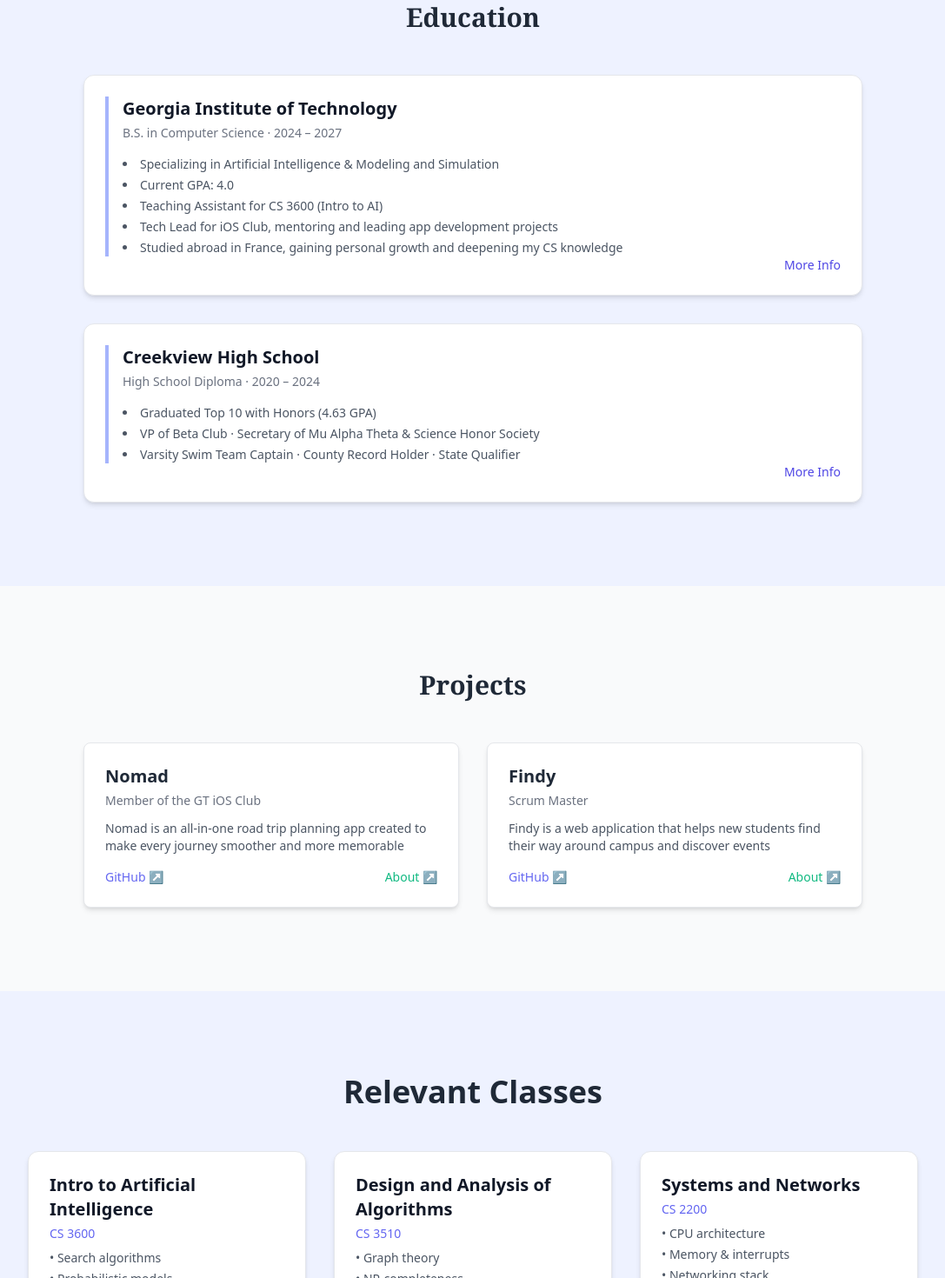
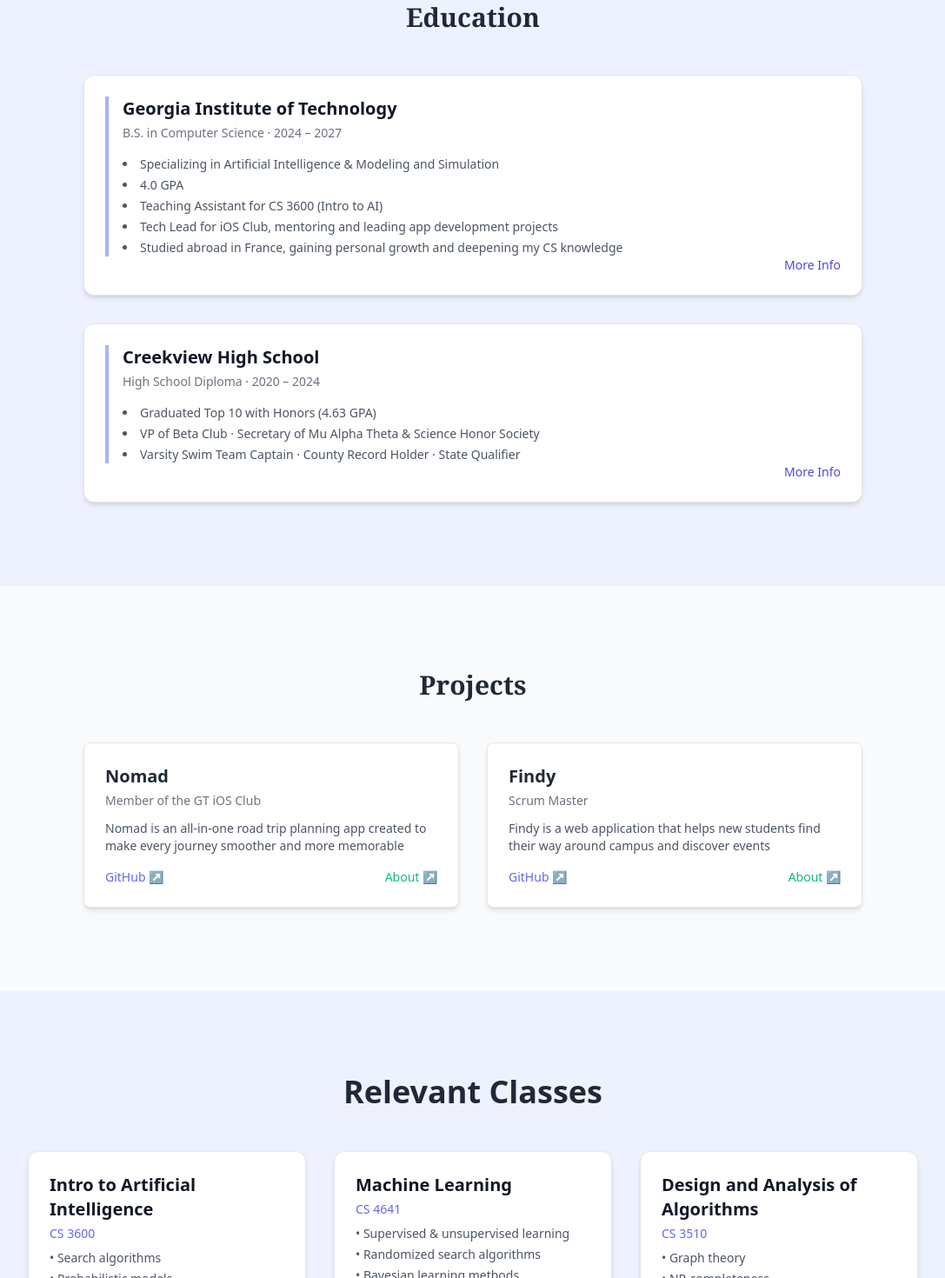
Before and after one commit to BraydenHuguenard/portfolio, a React (Vite) app: page / in a window 1280 px wide. Shown: the part 1330-2800 px from the top of the page at 87% size, without its empty margins (96-1183 px from the left). Built offline with nearby package versions, Linux system fonts and the light colour scheme.

Commit message:
Added Classes and Tweaked Wording

```diff
--- a/src/components/About.jsx
+++ b/src/components/About.jsx
@@ -4,7 +4,7 @@
       <div className="max-w-4xl mx-auto space-y-8 text-center">
         <h2 className="text-3xl font-bold font-serif">About Me</h2>
         <p className="text-lg text-[#4b5563] leading-relaxed">
-          Hey, I’m Brayden — a Georgia Tech CS student who likes building stuff that actually works. From AI projects to full-stack apps, I’m just here to solve problems and learn along the way.
+          Hey, I’m Brayden — a Georgia Tech CS student who likes building things that actually work. From AI projects to full-stack apps, I’m just here to solve problems and learn along the way.
         </p>
         <p className="text-lg text-[#4b5563] leading-relaxed">
           Outside of coding, I’m focused on getting better every day — physically, mentally, and just as a person.
--- a/src/data/courses.js
+++ b/src/data/courses.js
@@ -9,6 +9,16 @@
       "Probabilistic models: Bayes networks and stochastic matrices",
       "Markov decision processes (MDPs) and Q-learning for reinforcement learning",
       "Intro to machine learning: gradient decent, neural networks, and modern architectures like transformers"
+    ]
+  },
+  {
+    "title": "Machine Learning",
+    "num": "CS 4641",
+    "highlights": ["Supervised & unsupervised learning", "Randomized search algorithms", "Bayesian learning methods", "Reinforcement learning"],
+    "description": [
+      "Introduction to machine learning concepts and algorithms",
+      "Hands-on experience with real-world datasets",
+      "Emphasis on practical applications and project-based learning"
     ]
   },
   {
@@ -65,16 +75,6 @@
     ]
   },
   {
-    title: "Discrete Mathematics",
-    num: "CS 2050",
-    highlights: ["Logic & proofs", "Combinatorics", "Graph theory"],
-    description: [
-      "Logic and truth tables, predicate logic",
-      "Proof techniques: direct, contrapositive, contradiction, induction",
-      "Fundamental set theory and combinatorial principles"
-    ]
-  },
-  {
     title: "Linear Algebra",
     num: "Math 1554",
     highlights: ["Matrix ops", "Eigenvectors", "ML applications"],
@@ -83,6 +83,36 @@
       "Vector spaces, bases, and dimensionality",
       "Eigenvalues, eigenvectors, and diagonalization",
       "Introductory applications in machine learning, image generation, and search algorithms like Google PageRank"
+    ]
+  },
+  {
+    "title": "Introduction to Probability and Statistics",
+    "num": "MATH 3215",
+    "highlights": ["Basic probability theory", "Statistical inference", "Hypothesis testing", "Confidence intervals"],
+    "description": [
+      "Learn to quantify uncertainty and analyze data rigorously",
+      "Build intuition for probabilistic reasoning and real-world statistical modeling",
+      "Develop skills applicable to AI, ML, and data-driven decision-making"
+    ]
+  },
+  {
+    "title": "Applied Combinatorics",
+    "num": "MATH 3012",
+    "highlights": ["Counting methods", "Graph and network models", "Linear recurrences", "Discrete optimization"],
+    "description": [
+      "Dive into combinatorial problem solving with practical applications",
+      "Use graphs and networks to model complex systems",
+      "Gain tools for algorithms, optimization, and computational problem solving"
+    ]
+  },
+  {
+    title: "Discrete Mathematics",
+    num: "CS 2050",
+    highlights: ["Logic & proofs", "Combinatorics", "Graph theory"],
+    description: [
+      "Logic and truth tables, predicate logic",
+      "Proof techniques: direct, contrapositive, contradiction, induction",
+      "Fundamental set theory and combinatorial principles"
     ]
   },
   {
--- a/src/data/education.js
+++ b/src/data/education.js
@@ -4,16 +4,16 @@
       degree: "B.S. in Computer Science · 2024 – 2027",
       summary: [
         "Specializing in Artificial Intelligence & Modeling and Simulation",
-        "Current GPA: 4.0",
+        "4.0 GPA",
         "Teaching Assistant for CS 3600 (Intro to AI)",
         "Tech Lead for iOS Club, mentoring and leading app development projects",
         "Studied abroad in France, gaining personal growth and deepening my CS knowledge"
       ],
       description: [
         "4.0 GPA specializing in Artificial Intelligence & Modeling and Simulation",
-        "Awarded Zell Miller, Daniel Hager, and Delta Scholarships for academic excellence",
-        "Teaching Assistant for CS 3600 (Intro to Artificial Intelligence), guiding students through complex concepts",
-        "Tech Lead for Georgia Tech’s iOS Club, directing app development and mentoring members",
+        "Recipient of Zell Miller, Daniel Hager, and Delta Air Lines Scholarships recognizing academic excellence",
+        "Teaching Assistant for CS 3600 (Intro to AI), supporting 200+ students and contributing to course design",
+        "Technical Lead for Georgia Tech’s iOS Club, managing 25+ developers and directing large-scale app development",
         "Completed a semester abroad in France, expanding cultural horizons while advancing CS coursework"
       ]
     },
--- a/src/data/projects.js
+++ b/src/data/projects.js
@@ -4,7 +4,6 @@
       role: "Member of the GT iOS Club",
       summary: "Nomad is an all-in-one road trip planning app created to make every journey smoother and more memorable",
       description: [
-        "Nomad gives users the ability to:",
         "Plan itineraries manually or with guidance from our AI assistant, Atlas",
         "Navigate routes with a custom-built navigation system",
         "Relive trips by viewing past journeys and uploading photos to preserve memories",
@@ -28,7 +27,6 @@
       role: "Scrum Master",
       summary: "Findy is a web application that helps new students find their way around campus and discover events",
       description: [
-        "Findy gives users the ability to:",
         "Discover campus events through an interactive map and intuitive event listings",
         "Create and share personal events with the campus community",
         "Navigate campus using student-focused, map-based features",
```
Also changed, not shown: 1 other file (tests, documents, lock files or other folders).
